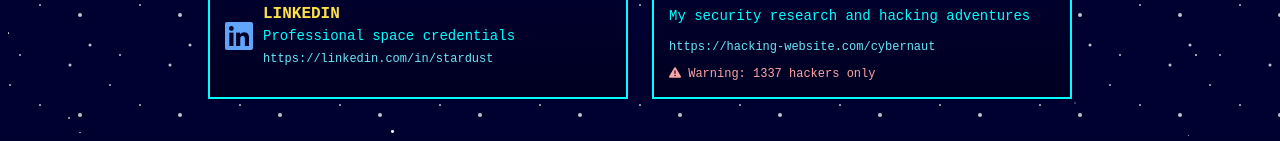
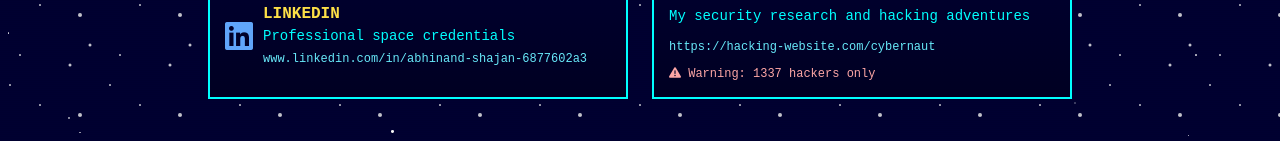
Before and after one commit to PHARAOH-star/The-Reality-Portal, a plain HTML site: page link.html in a window 1280 px wide. Shown: the part 565-706 px from the top of the page. Drawn offline with nearby package versions, Linux system fonts and the light colour scheme.

Commit message:
Update link.html

```diff
--- a/link.html
+++ b/link.html
@@ -244,7 +244,7 @@
                     <div>
                         <h3 class="font-bold text-yellow-300">LINKEDIN</h3>
                         <p class="text-sm">Professional space credentials</p>
-                        <a href="https://linkedin.com" target="_blank" class="text-cyan-300 hover:text-yellow-300 text-xs">https://linkedin.com/in/stardust</a>
+                        <a href="www.linkedin.com/in/abhinand-shajan-6877602a3" target="_blank" class="text-cyan-300 hover:text-yellow-300 text-xs">www.linkedin.com/in/abhinand-shajan-6877602a3</a>
                     </div>
                 </div>
             </div>
```
